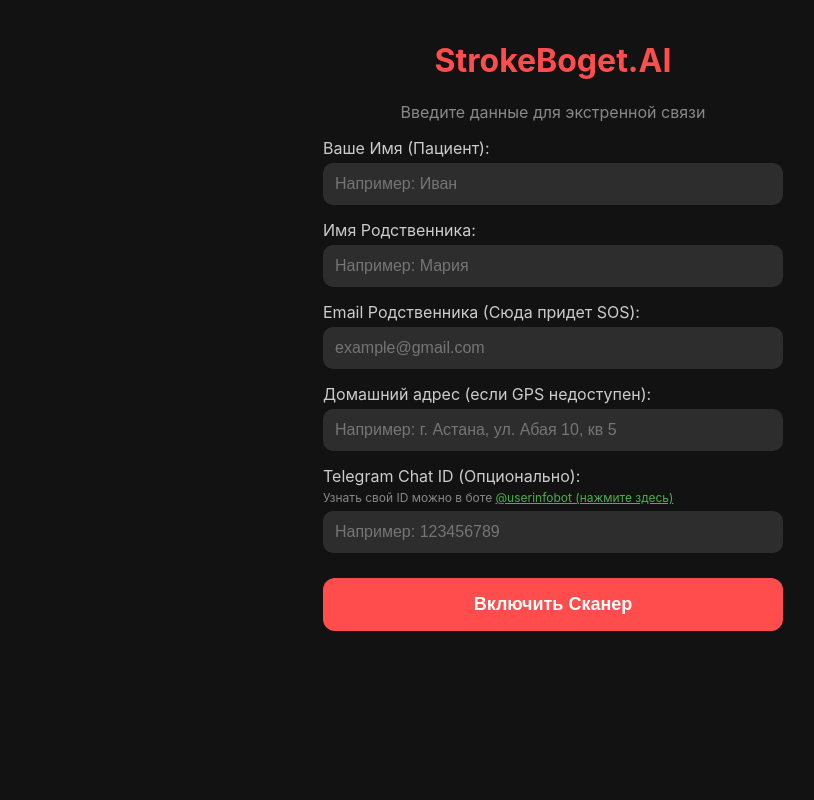
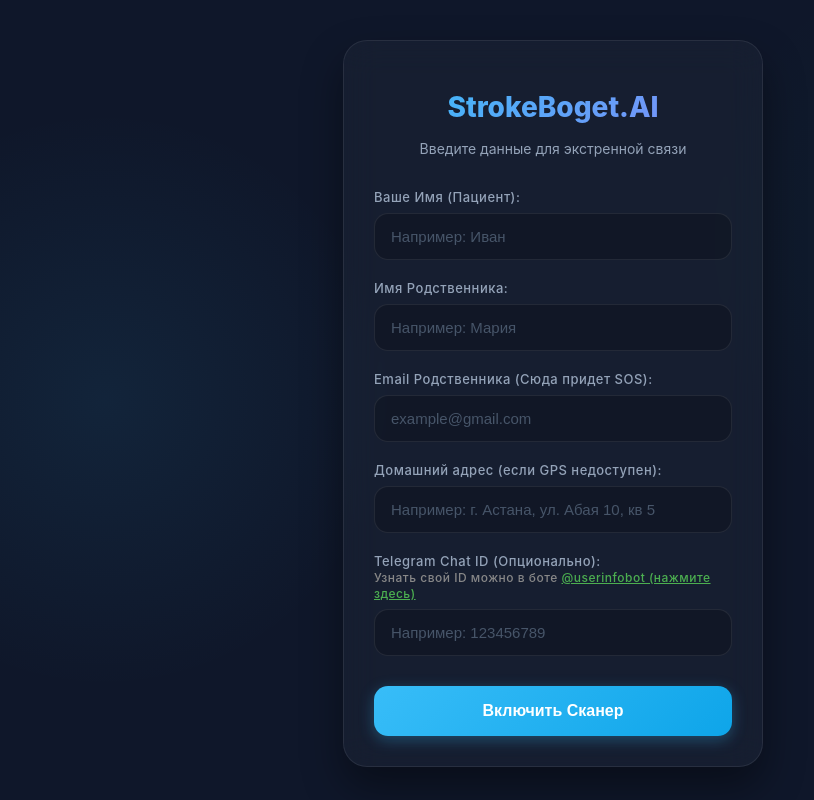
Before and after one commit to Almerek999/StrokeBoget.AI, a Flask app: page / in a window 1280 px wide. Shown: the whole page, without its empty margins (87-901 px from the left). Run offline with Flask 3, Linux system fonts and the light colour scheme; parts of the project's set-up code (start-up, migrations or seed data) failed here and were passed over.

Commit message:
Total UI Redesign: Glassmorphism and Tech Minimalism

```diff
--- a/src/templates/index.html
+++ b/src/templates/index.html
@@ -14,10 +14,23 @@
     <meta name="apple-mobile-web-app-title" content="StrokeBoget.AI">
 
     <style>
+        :root {
+            --primary: #38bdf8;
+            --primary-hover: #0ea5e9;
+            --danger: #ef4444;
+            --bg-color: #0f172a;
+            --glass-bg: rgba(255, 255, 255, 0.03);
+            --glass-border: rgba(255, 255, 255, 0.08);
+            --text-main: #f8fafc;
+            --text-muted: #94a3b8;
+        }
+
         body {
             font-family: -apple-system, BlinkMacSystemFont, "Segoe UI", Roboto, Helvetica, Arial, sans-serif;
-            background-color: #121212;
-            color: #ffffff;
+            background: var(--bg-color);
+            background-image: radial-gradient(circle at 15% 50%, rgba(56, 189, 248, 0.08), transparent 25%),
+                              radial-gradient(circle at 85% 30%, rgba(16, 185, 129, 0.05), transparent 25%);
+            color: var(--text-main);
             margin: 0;
             padding: 0;
             display: flex;
@@ -25,53 +38,188 @@
             align-items: center;
             min-height: 100vh;
         }
+
+        /* Glassmorphism Container */
         .container {
+            width: 90%;
+            max-width: 420px;
+            margin-top: 40px;
+            padding: 30px;
+            box-sizing: border-box;
+            background: var(--glass-bg);
+            backdrop-filter: blur(16px);
+            -webkit-backdrop-filter: blur(16px);
+            border: 1px solid var(--glass-border);
+            border-radius: 24px;
+            box-shadow: 0 20px 40px rgba(0, 0, 0, 0.4);
+        }
+
+        h1 {
+            text-align: center;
+            font-size: 28px;
+            font-weight: 800;
+            margin-bottom: 10px;
+            background: linear-gradient(135deg, #38bdf8, #818cf8);
+            -webkit-background-clip: text;
+            -webkit-text-fill-color: transparent;
+        }
+
+        .subtitle {
+            text-align: center;
+            color: var(--text-muted);
+            font-size: 14px;
+            margin-bottom: 30px;
+            line-height: 1.5;
+        }
+
+        .input-group { margin-bottom: 20px; }
+
+        label {
+            display: block;
+            margin-bottom: 8px;
+            color: var(--text-muted);
+            font-size: 13px;
+            font-weight: 500;
+            letter-spacing: 0.5px;
+        }
+
+        input {
             width: 100%;
-            max-width: 500px;
-            padding: 20px;
+            padding: 14px 16px;
+            border: 1px solid var(--glass-border);
+            border-radius: 14px;
+            background: rgba(0, 0, 0, 0.2);
+            color: var(--text-main);
+            font-size: 15px;
             box-sizing: border-box;
+            transition: all 0.3s ease;
+            outline: none;
         }
-        h1 { color: #ff4d4d; text-align: center; }
-        .input-group { margin-bottom: 15px; }
-        label { display: block; margin-bottom: 5px; color: #ccc; }
-        input {
-            width: 100%; padding: 12px; border: none; border-radius: 10px;
-            background-color: #2d2d2d; color: #ffffff; font-size: 16px; box-sizing: border-box;
+        input:focus {
+            border-color: var(--primary);
+            background: rgba(0, 0, 0, 0.3);
+            box-shadow: 0 0 0 3px rgba(56, 189, 248, 0.2);
         }
+        input::placeholder { color: #475569; }
+
         button {
-            background-color: #ff4d4d; color: white; border: none; padding: 16px;
-            width: 100%; border-radius: 12px; font-size: 18px; font-weight: bold;
-            cursor: pointer; transition: 0.3s; margin-top: 10px;
+            background: linear-gradient(135deg, var(--primary), var(--primary-hover));
+            color: white;
+            border: none;
+            padding: 16px;
+            width: 100%;
+            border-radius: 14px;
+            font-size: 16px;
+            font-weight: 600;
+            cursor: pointer;
+            transition: all 0.3s ease;
+            margin-top: 10px;
+            box-shadow: 0 4px 15px rgba(56, 189, 248, 0.3);
         }
-        button:hover { background-color: #ff3333; }
-        button:disabled { background-color: #555; cursor: not-allowed; }
+        button:hover {
+            transform: translateY(-2px);
+            box-shadow: 0 6px 20px rgba(56, 189, 248, 0.4);
+        }
+        button:disabled {
+            background: rgba(255, 255, 255, 0.05);
+            color: var(--text-muted);
+            box-shadow: none;
+            cursor: not-allowed;
+            border: 1px solid var(--glass-border);
+            transform: none;
+        }
 
         #scanner-screen { display: none; text-align: center; width: 100%; }
+
         #video-container {
-            position: relative; width: 100%; max-width: 400px; margin: 0 auto;
-            border-radius: 20px; overflow: hidden; border: 4px solid #333;
+            position: relative;
+            width: 100%;
+            max-width: 400px;
+            margin: 0 auto;
+            border-radius: 20px;
+            overflow: hidden;
+            border: 2px solid var(--glass-border);
+            box-shadow: 0 10px 30px rgba(0,0,0,0.3);
+            background: #000;
         }
         video { width: 100%; display: block; transform: scaleX(-1); }
+
         .status-badge {
-            position: absolute; top: 10px; left: 10px; padding: 5px 10px;
-            border-radius: 10px; font-weight: bold; background: rgba(0,0,0,0.6);
+            position: absolute;
+            top: 12px;
+            left: 12px;
+            padding: 6px 12px;
+            border-radius: 12px;
+            font-size: 12px;
+            font-weight: 700;
+            letter-spacing: 0.5px;
+            backdrop-filter: blur(10px);
+            -webkit-backdrop-filter: blur(10px);
         }
-        .status-normal { color: #4CAF50; }
-        .status-danger { color: #ff4d4d; }
+        .status-normal {
+            background: rgba(16, 185, 129, 0.2);
+            color: #34d399;
+            border: 1px solid rgba(16, 185, 129, 0.3);
+        }
+        .status-danger {
+            background: rgba(239, 68, 68, 0.2);
+            color: #f87171;
+            border: 1px solid rgba(239, 68, 68, 0.3);
+            animation: pulse-danger 1.5s infinite;
+        }
+
+        @keyframes pulse-danger {
+            0% { box-shadow: 0 0 0 0 rgba(239, 68, 68, 0.4); }
+            70% { box-shadow: 0 0 0 10px rgba(239, 68, 68, 0); }
+            100% { box-shadow: 0 0 0 0 rgba(239, 68, 68, 0); }
+        }
 
         #instruction-text {
-            font-size: 24px; font-weight: bold; color: #ffd700;
-            margin: 20px 0; min-height: 60px;
+            font-size: 20px;
+            font-weight: 600;
+            color: var(--text-main);
+            margin: 25px 0;
+            min-height: 60px;
+            line-height: 1.4;
         }
 
         #sos-screen {
-            display: none; position: fixed; top: 0; left: 0; width: 100%; height: 100%;
-            background-color: #ff0000; color: white; z-index: 9999;
-            flex-direction: column; justify-content: center; align-items: center;
-            text-align: center; padding: 20px; box-sizing: border-box;
+            display: none;
+            position: fixed;
+            top: 0; left: 0; width: 100%; height: 100%;
+            background: radial-gradient(circle at center, #991b1b, #450a0a);
+            color: white;
+            z-index: 9999;
+            flex-direction: column;
+            justify-content: center;
+            align-items: center;
+            text-align: center;
+            padding: 30px;
+            box-sizing: border-box;
         }
-        #sos-screen h1 { color: white; font-size: 40px; margin-bottom: 20px; }
-        #sos-screen p { font-size: 22px; margin-bottom: 10px; }
+        #sos-screen h1 {
+            color: white;
+            font-size: 36px;
+            margin-bottom: 20px;
+            background: none;
+            -webkit-text-fill-color: white;
+            text-shadow: 0 0 20px rgba(255,0,0,0.5);
+        }
+        #sos-screen p {
+            font-size: 18px;
+            margin-bottom: 12px;
+            color: #fca5a5;
+            font-weight: 500;
+        }
+        #sos-screen .sos-sent {
+            margin-top: 40px;
+            font-weight: bold;
+            color: #fff;
+            background: rgba(255,255,255,0.1);
+            padding: 15px 25px;
+            border-radius: 16px;
+            border: 1px solid rgba(255,255,255,0.2);
+        }
     </style>
 </head>
 <body>
@@ -79,7 +227,7 @@
     <!-- ЭКРАН РЕГИСТРАЦИИ -->
     <div id="registration-screen" class="container">
         <h1>StrokeBoget.AI</h1>
-        <p style="text-align:center; color:#888;">Введите данные для экстренной связи</p>
+        <p class="subtitle">Введите данные для экстренной связи</p>
 
         <div class="input-group">
             <label>Ваше Имя (Пациент):</label>
@@ -126,7 +274,7 @@
         <p>1. Сохраняйте спокойствие и сядьте</p>
         <p>2. Обеспечьте приток воздуха</p>
         <p>3. <b>НЕ ПЕЙТЕ ВОДУ И ТАБЛЕТКИ</b></p>
-        <p style="margin-top:30px; font-weight:bold; color:#ffeb3b;">Сигнал родственникам отправлен!</p>
+        <p class="sos-sent">📡 Сигнал родственникам отправлен!</p>
     </div>
 
     <canvas id="canvas" style="display:none;"></canvas>
```
